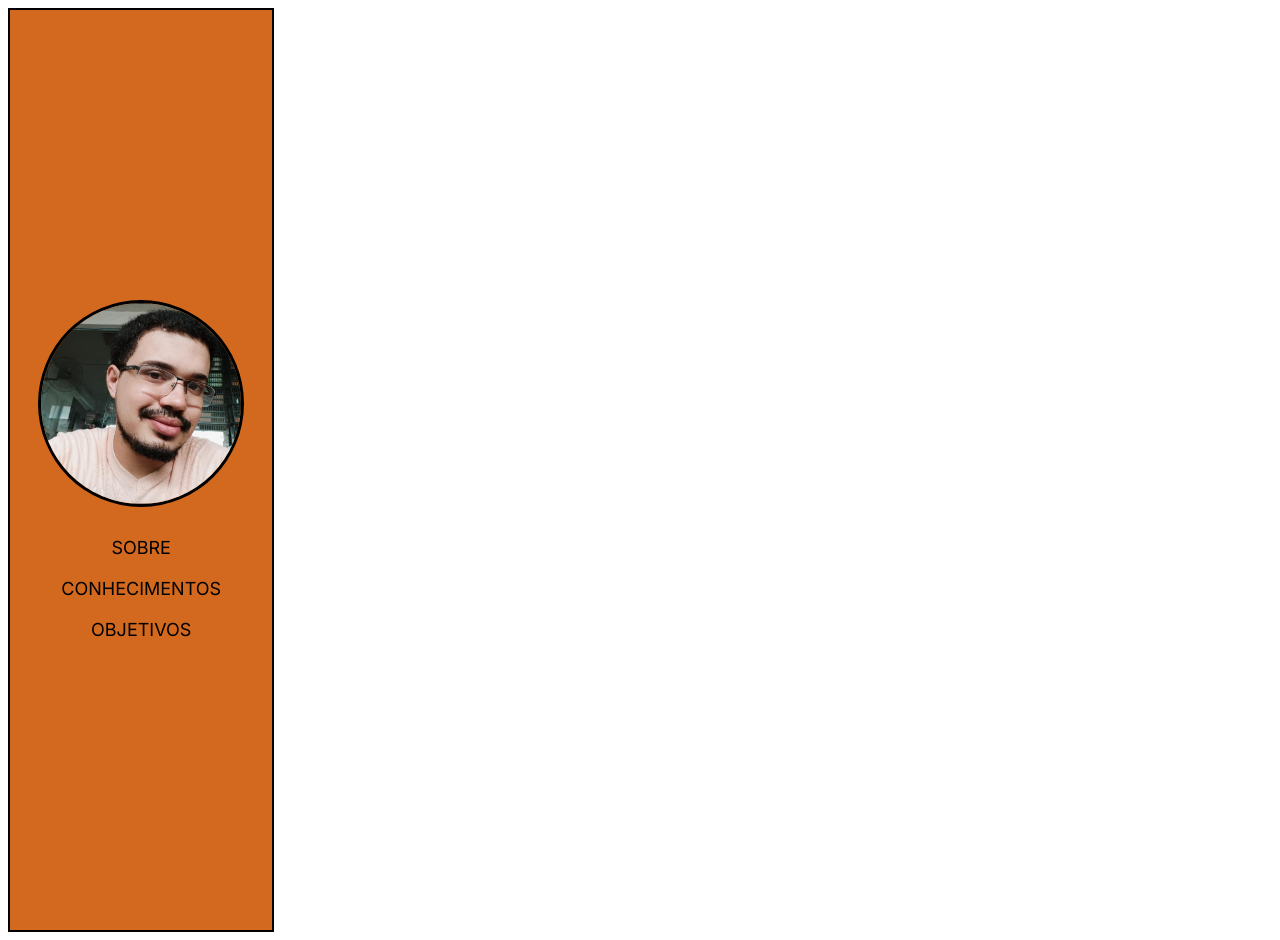
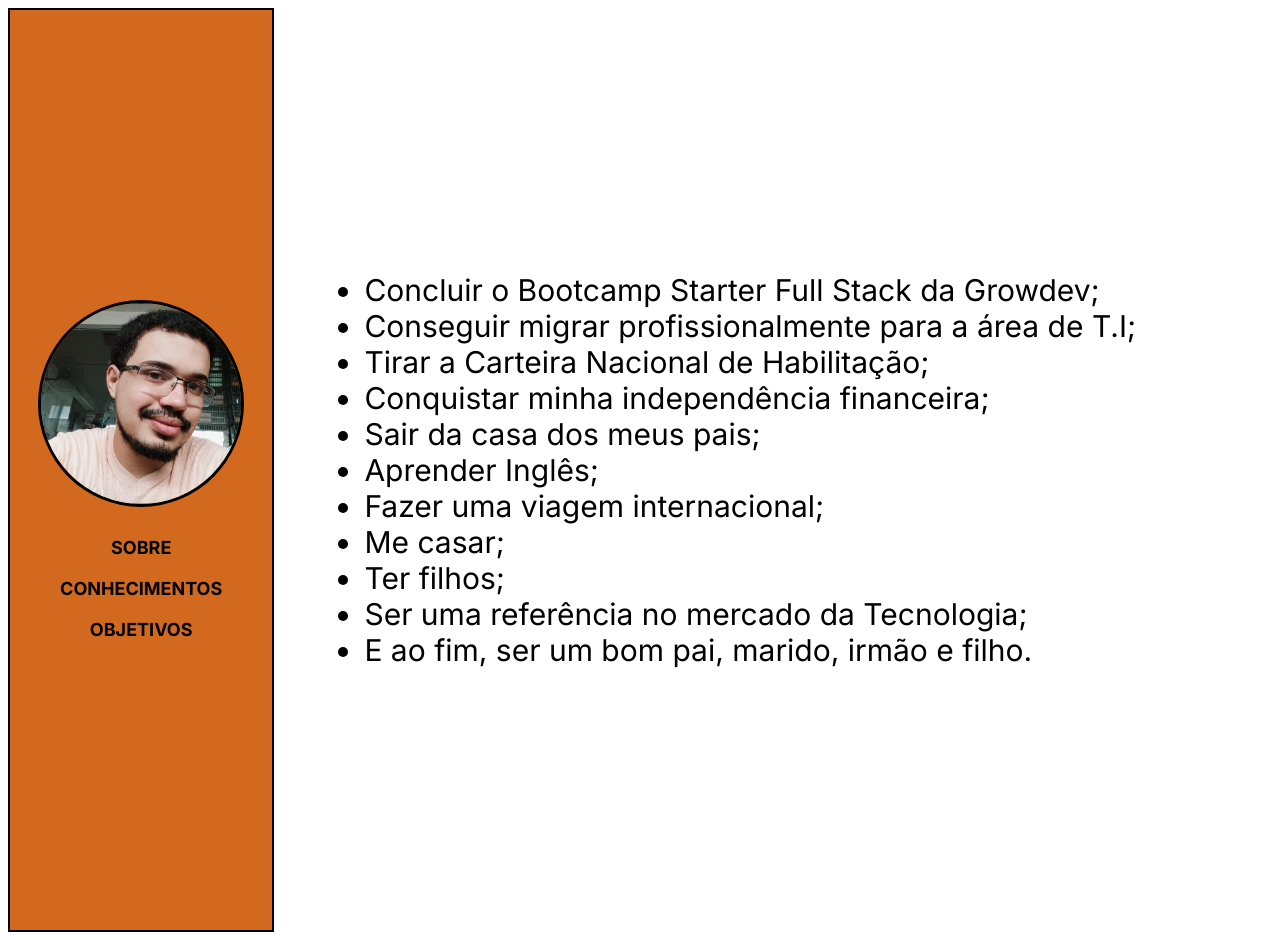
Before and after one commit to LucasFerreiraSantos/Avalia--o---M-dulo-Front-End-I, a plain HTML site: page objetivos.html in a window 1280 px wide. Drawn offline with Linux system fonts and the light colour scheme.

Commit message:
feita a aba objetivos e concluída

```diff
--- a/objetivos.html
+++ b/objetivos.html
@@ -16,7 +16,19 @@
         </nav>
     </header>
     <main>
-
+        <ul>
+            <li>Concluir o Bootcamp Starter Full Stack da Growdev;</li>
+            <li>Conseguir migrar profissionalmente para a área de T.I;</li>
+            <li>Tirar a Carteira Nacional de Habilitação;</li>
+            <li>Conquistar minha independência financeira;</li>
+            <li>Sair da casa dos meus pais;</li>
+            <li>Aprender Inglês;</li>
+            <li>Fazer uma viagem internacional;</li>
+            <li>Me casar;</li>
+            <li>Ter filhos;</li>
+            <li>Ser uma referência no mercado da Tecnologia;</li>
+            <li>E ao fim, ser um bom pai, marido, irmão e filho.</li>
+        </ul>
     </main>
 </body>
 </html>
--- a/style.css
+++ b/style.css
@@ -40,6 +40,7 @@ nav {
 a {
     text-decoration: none;
     color: black;
+    font-weight: 600;
 }
 a:hover {
     font-size: 20px;
@@ -101,3 +102,6 @@ ol {
 }
 
 /* ESTILIZAÇÃO DA ABA OBJETIVOS */
+ul {
+    font-size: 30px;
+}
```
Also changed, not shown: conhecimentos.html (+1 -1 lines).
